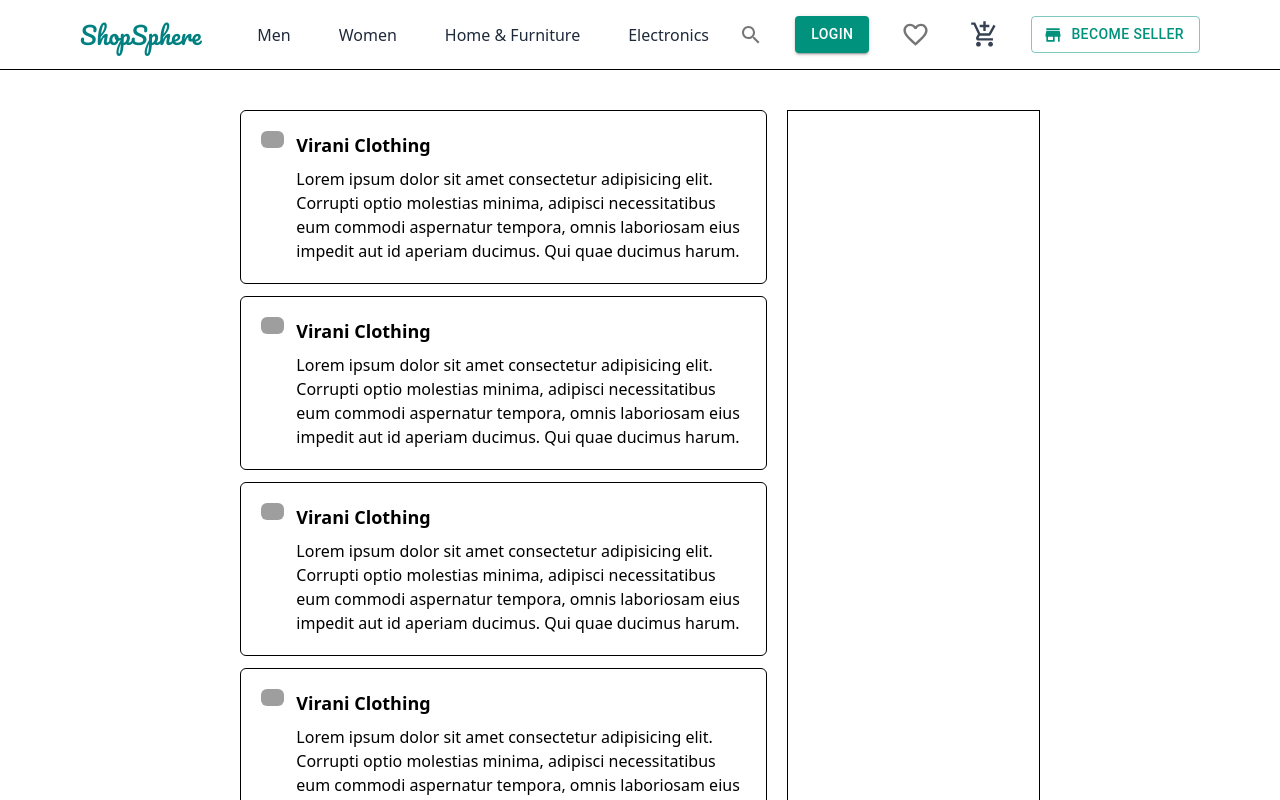
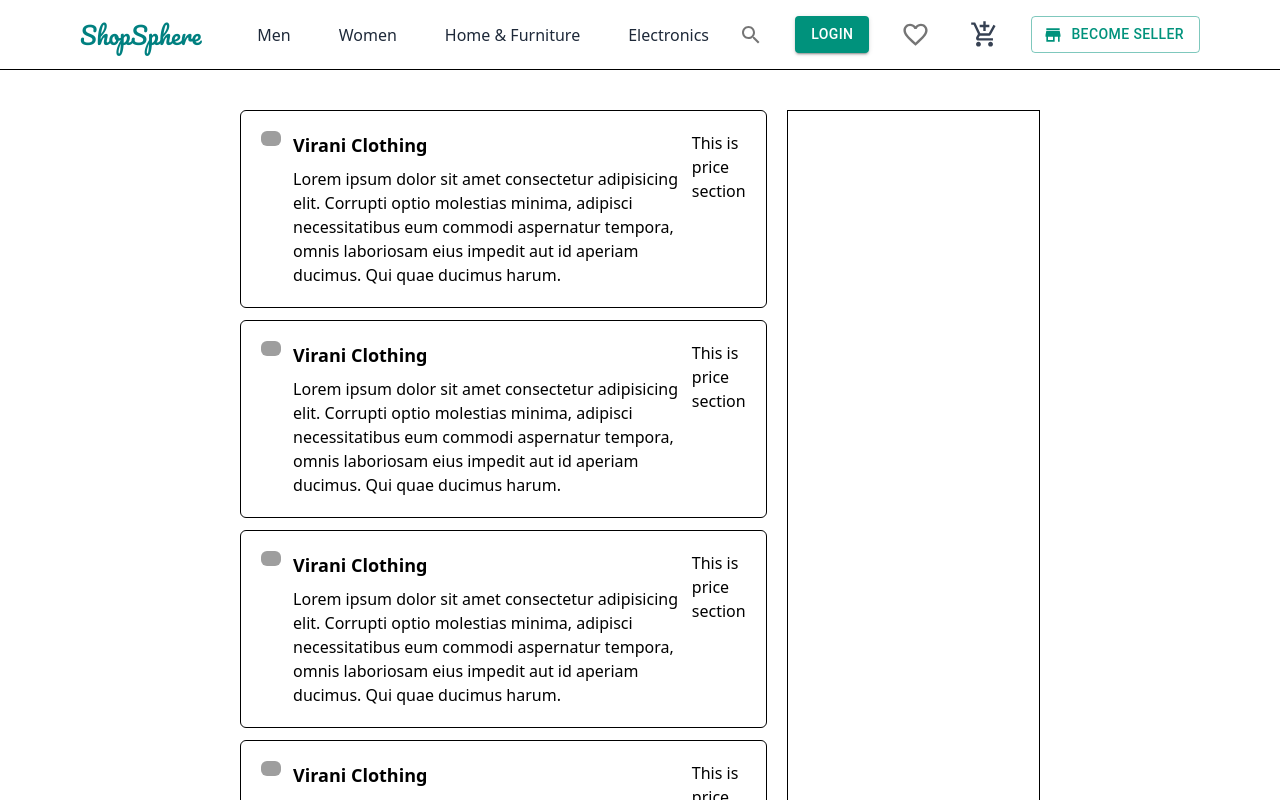
Before and after one commit to yashlodam/ecommerce_react, a React (Vite) app in the folder ecommerce_react/: page / in a window 1280 px wide. Shown: the top 800 px of the page. Built offline with nearby package versions, Linux system fonts and the light colour scheme; grey boxes are pictures that could not be loaded.

Commit message:
working on cartItem

```diff
--- a/ecommerce_react/src/customer/pages/Cart/CartItem.jsx
+++ b/ecommerce_react/src/customer/pages/Cart/CartItem.jsx
@@ -11,6 +11,9 @@ function CartItem() {
                 <h1 className='font-semibold text-lg'>Virani Clothing</h1>
                 <p>Lorem ipsum dolor sit amet consectetur adipisicing elit. Corrupti optio molestias minima, adipisci necessitatibus eum commodi aspernatur tempora, omnis laboriosam eius impedit aut id aperiam ducimus. Qui quae ducimus harum.</p>
             </div>
+            <div>
+                <h1>This is price section </h1>
+            </div>
         </div>
     </div>
   )
```
